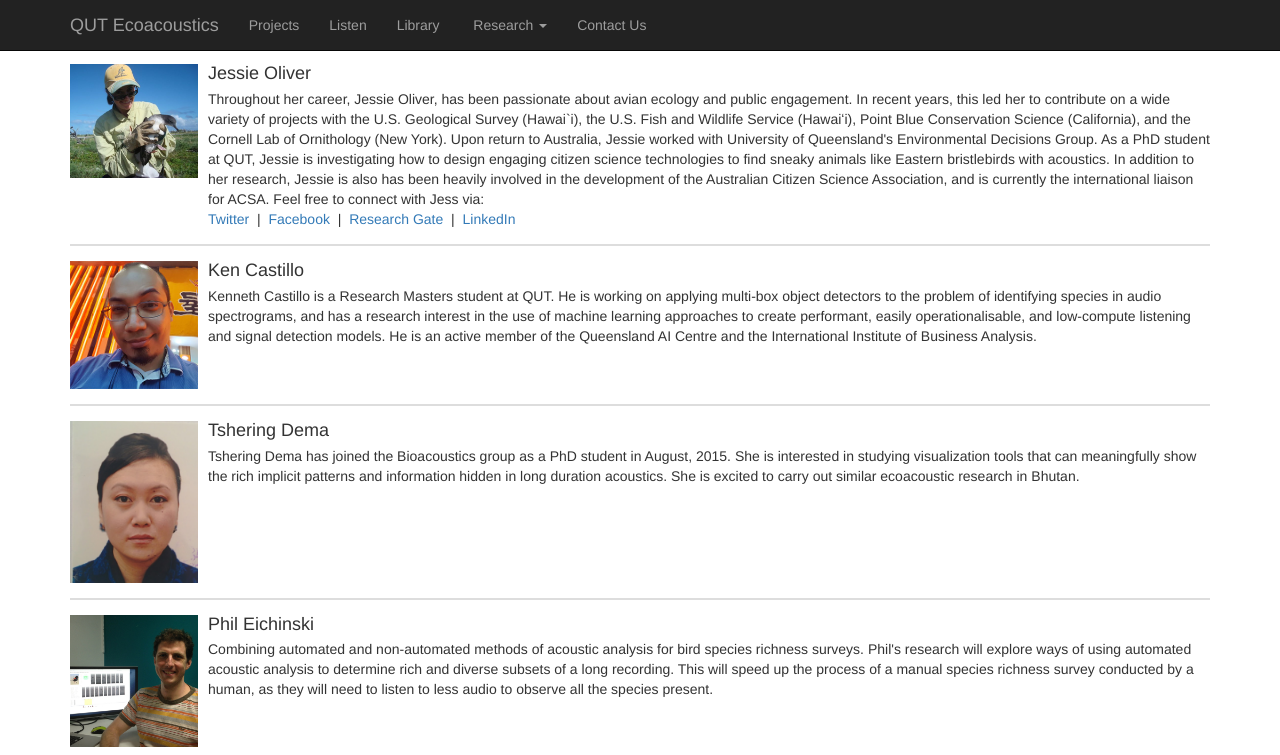
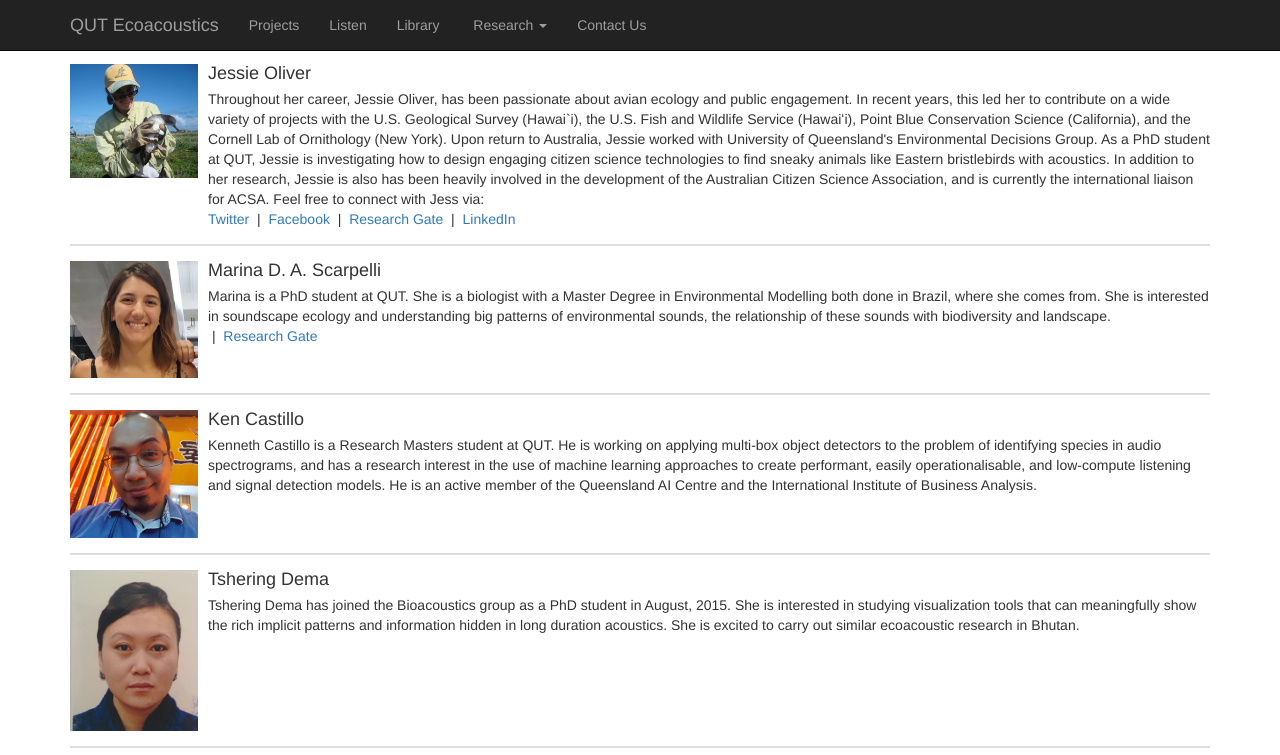
Before and after one commit to QutEcoacoustics/research-blog, a Jekyll site: the page built from people/people.html, in a window 1280 px wide and 900 px high, scrolled down 1736 px, cut to the strip 0-755 px from the top of the window. Built offline with Jekyll 4.4.1, drawn with Linux system fonts in a browser that asks for light colours; nearby versions of some CDN libraries.

Commit message:
Added Marina

```diff
--- a/people/people.html
+++ b/people/people.html
@@ -162,6 +162,20 @@ title: Ecosounds | People
                         <a href="https://www.researchgate.net/profile/Jessica_Oliver3">Research Gate</a>
                         &nbsp;|&nbsp;
                         <a href="https://www.linkedin.com/in/jessieloliver/">LinkedIn</a>
+            </div>
+        </li>
+		<li class="media">
+            <span class="pull-left">
+                <img class="media-object" src="../images/Marina_QUT.jpg" alt="Marina D. A. Scarpelli">
+            </span>
+
+            <div class="media-body">
+                <h4 class="media-heading">Marina D. A. Scarpelli</h4>
+                        Marina is a PhD student at QUT. She is a biologist with a Master Degree in Environmental Modelling both done in Brazil, where she comes from.
+                        She is interested in soundscape ecology and understanding big patterns of environmental sounds, the relationship of these sounds with biodiversity and landscape.
+                        <br />
+                        &nbsp;|&nbsp;
+                        <a href="https://www.researchgate.net/profile/Marina_Scarpelli">Research Gate</a>
             </div>
         </li>
         <li class="media">
```
Also changed, not shown: images/Marina_QUT.jpg (added).
